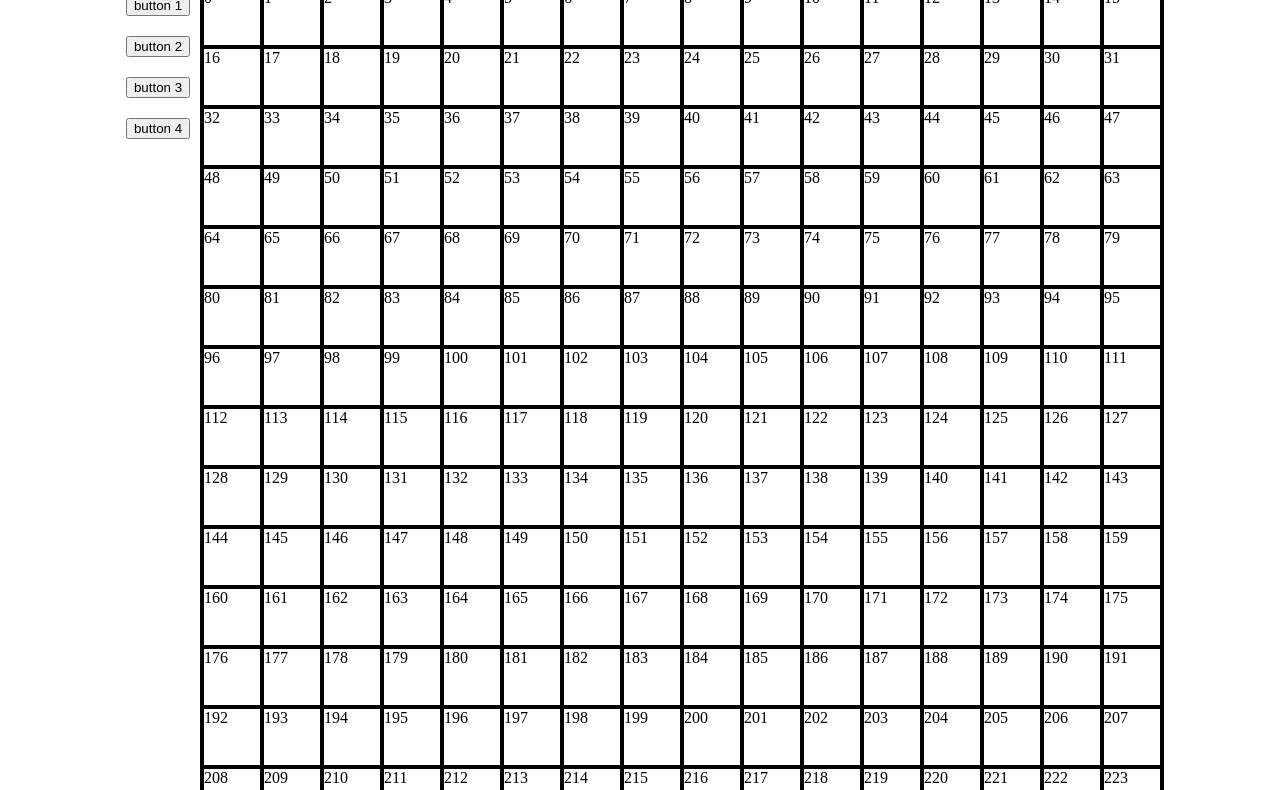
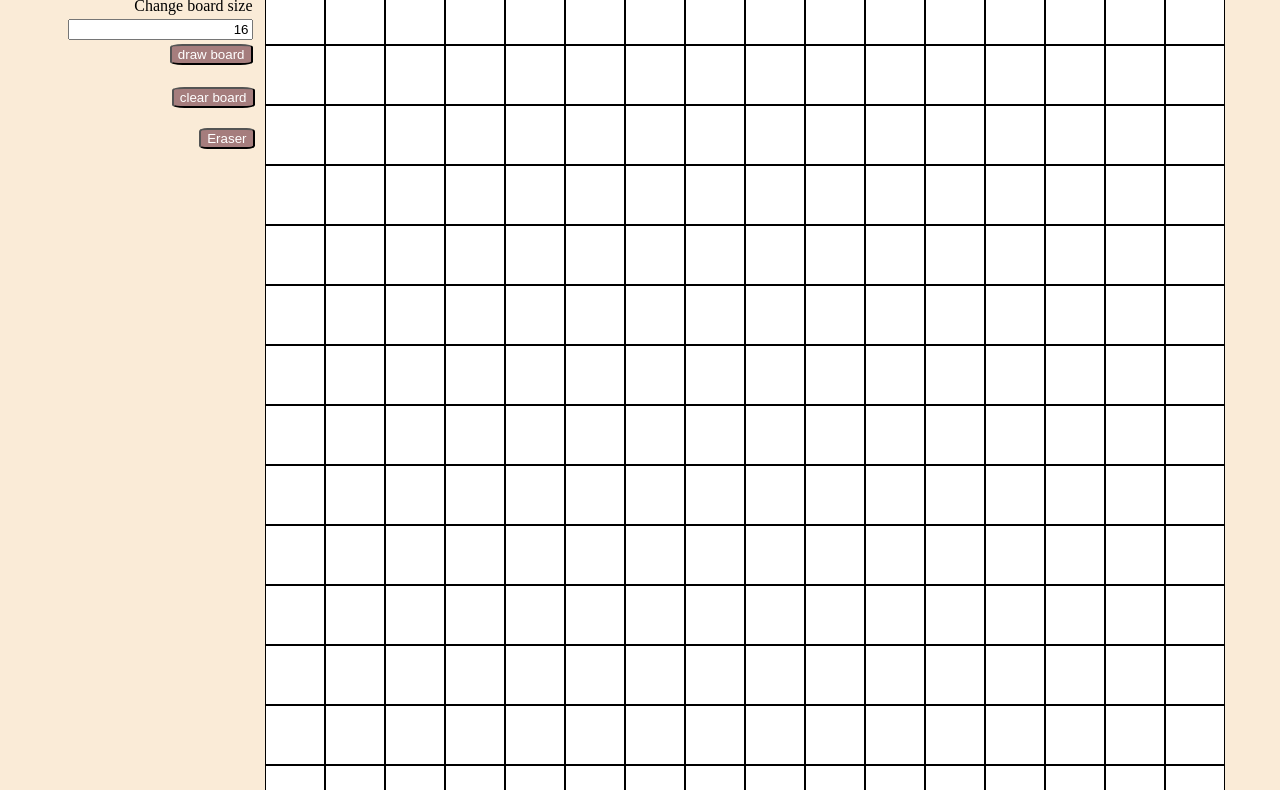
Before and after one commit to AhmedSaadKader/odin-Etch-a-Sketch, a plain HTML site: page index.html in a window 1280 px wide. Shown: the part 52-842 px from the top of the page. Drawn offline with Linux system fonts and the light colour scheme.

Commit message:
styling and buttons

```diff
--- a/index.html
+++ b/index.html
@@ -16,10 +16,13 @@
     </div>
     <div id="main-container">
         <div id="sidebar">
-            <button id="draw-board">button 1</button>
-            <button>button 2</button>
-            <button>button 3</button>
-            <button>button 4</button>
+            <div id="size-board-div">
+                <label for="size-input">Change board size</label>
+                <input type="text" value="16" placeholder="Enter size in numbers e.g '64'" id="size-input" name="size-input">
+                <button id="draw-board">draw board</button>
+            </div>
+            <button id="clear-board">clear board</button>
+            <button id="eraser-button">Eraser</button>
         </div>
         <div id="container-div"></div>
     </div>
--- a/scripts/script.js
+++ b/scripts/script.js
@@ -1,22 +1,76 @@
 const divContainer = document.getElementById('container-div')
+const clearButton = document.getElementById('clear-board')
+const drawButton = document.getElementById('draw-board')
+const eraserButton = document.getElementById('eraser-button')
+const inputSizeElement = document.getElementById('size-input')
+let gridDivElement
 
-function drawBoard () {
-    for (let index = 0; index < 256; index++){
+function createBoard (size) {
+    let widthAndHeight = 960 / size
+    let child = divContainer.lastElementChild;
+    while(child){
+        divContainer.removeChild(child)
+        child = divContainer.lastElementChild;
+    }
+    for (let index = 0; index < size*size; index++){
         const gridDiv = document.createElement('div')
         gridDiv.setAttribute('class', 'grid')
         gridDiv.setAttribute('id', 'grid-'+index)
-        gridDiv.innerText = index
+        gridDiv.style.width = `${widthAndHeight}px`
+        gridDiv.style.height = `${widthAndHeight}px`
+        // gridDiv.innerText = index
         divContainer.append(gridDiv)
+        gridDivElement = document.getElementsByClassName('grid')
+    }
+    return gridDivElement
+}
+
+const clearBoard = function () {
+    for (grid in gridDivElement){
+        let gridItem = document.getElementById('grid-'+grid)
+        if (gridItem){
+            gridItem.setAttribute('class', 'grid')
+        }
     }
 }
 
-drawBoard()
+const drawHover = function () {
+    for (grid in gridDivElement){
+        let gridItem = document.getElementById('grid-'+grid)
+        if (gridItem){
+            gridItem.addEventListener('mouseover', () => {
+            gridItem.setAttribute('class', 'grid grid-drawn')
+            })
+        }
+    }
+}
 
-let gridDivElement = document.getElementsByClassName('grid')
+const eraseHover = function () {
+    for (grid in gridDivElement){
+        let gridItem = document.getElementById('grid-'+grid)
+        if (gridItem){
+            gridItem.addEventListener('mouseover', () => {
+            gridItem.setAttribute('class', 'grid')
+            })
+        }
+    }
+}
 
-for (grid in gridDivElement){
-    let gridItem = document.getElementById('grid-'+grid)
-    gridItem.addEventListener('mouseover', () => {
-        gridItem.setAttribute('class', 'grid grid-drawn')
-    })
+window.onload = function () {
+    createBoard(16)
+    drawHover()
 }
+
+clearButton.addEventListener('click', () => {
+    clearBoard()
+})
+
+drawButton.addEventListener('click', () => {
+    let size = inputSizeElement.value
+    createBoard(size)
+    drawHover()
+})
+
+eraserButton.addEventListener('click', ()=>{
+    eraseHover()
+})
--- a/styles/style.css
+++ b/styles/style.css
@@ -1,6 +1,10 @@
 * {
     /* border: 2px solid black */
     margin: 0;
+}
+
+body {
+    background-color: antiquewhite;
 }
 
 header{
@@ -18,17 +22,35 @@ header{
     flex-direction: column;
 }
 
-#sidebar button {
+#sidebar * {
     text-align: right;
     margin: 10px;
+    align-self: flex-end;
+}
+
+#sidebar button {
+    background-color: rgb(165, 125, 125);
+    border-radius: 15%;
+    color: white;
+}
+
+#size-board-div{
+    display:flex;
+    flex-direction: column;
+}
+
+#size-board-div *{
+    margin: 2px;
 }
 
 #container-div {
     width: 960px;
-    border: 2px solid black;
+    height: 960px;
+    /* border: 2px solid black; */
     /* flexbox */
     display: flex;
     flex-wrap: wrap;
+    background-color: white;
 }
 
 /* float/clear */
@@ -45,11 +67,11 @@ header{
 
 .grid {
     box-sizing: border-box;
-    border: 2px solid black;
-    width: 60px;
-    height: 60px;
+    border: 0.25px solid black;
+    /* width: 60px; */
+    /* height: 60px; */
     /* margin: auto; */
-    flex: 0 0 auto;
+    /* flex: 1 0 auto; */
 }
 
 .grid-drawn {
```
Also changed, not shown: styles/cursors/png-transparent-paintbrush-computer-mouse-cursor-pointer-computer-icons-oil-paint-electronics-black-paint.png (added).
